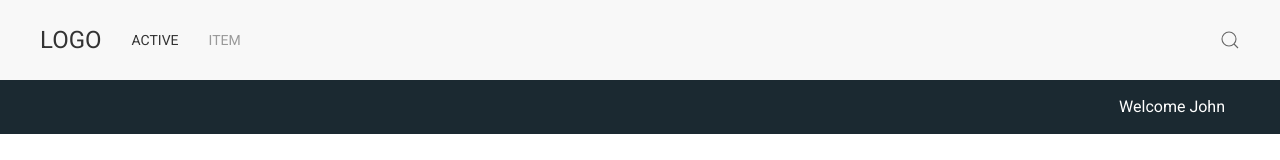
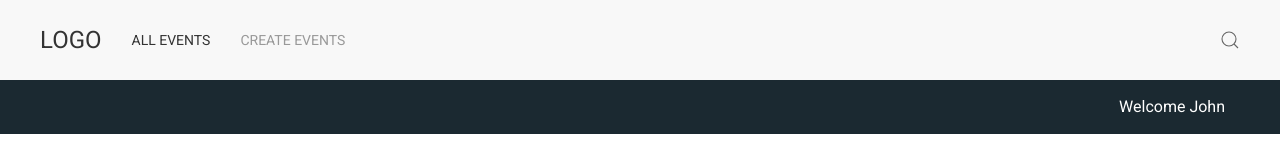
Before and after one commit to itscarlosisaac/event-app, an Angular app: page /events in a window 1280 px wide. Shown: the top 160 px of the page. Built offline with nearby package versions, Linux system fonts and the light colour scheme.

Commit message:
Added router to single events via ID.

```diff
--- a/src/app/event.details/event.details.component.ts
+++ b/src/app/event.details/event.details.component.ts
@@ -1,14 +1,20 @@
 import { Component } from '@angular/core'
 import { EventsService } from '../events/shared/events.service'
+import { ActivatedRoute } from '@angular/router'
+
 @Component({
   templateUrl:'./event.details.component.html'
 })
 
 export class EventDetailsComponent {
   event:any;
-  constructor( private eventService: EventsService ){}
+  constructor(
+    private eventService: EventsService,
+    private route: ActivatedRoute
+   ){}
 
   ngOnInit(){
-    this.event = this.eventService.getEvent(1)
+    let id = parseInt( this.route.snapshot.params['id'] );
+    this.event = this.eventService.getEvent(id)
   }
 }
--- a/src/app/events/event.single.component.html
+++ b/src/app/events/event.single.component.html
@@ -1,4 +1,4 @@
-<div class="uk-container uk-margin-medium-bottom ">
+<div [routerLink]="['/events', eventInput.id]" class="uk-container uk-margin-medium-bottom ">
   <div class="uk-card uk-card-default ">
     <div class="uk-card-header">
       <div class="uk-grid-small uk-flex-middle" uk-grid>
--- a/src/app/nav/navbar.component.html
+++ b/src/app/nav/navbar.component.html
@@ -4,8 +4,8 @@
     <a class="uk-navbar-item uk-logo" href="#">LOGO</a>
 
     <ul class="uk-navbar-nav">
-      <li class="uk-active"><a>Active</a></li>
-      <li><a>Item</a></li>
+      <li class="uk-active"><a [routerLink]="['/events']">All Events</a></li>
+      <li><a [routerLink]="['/events']">Create Events</a></li>
     </ul>
 
   </div>
```
